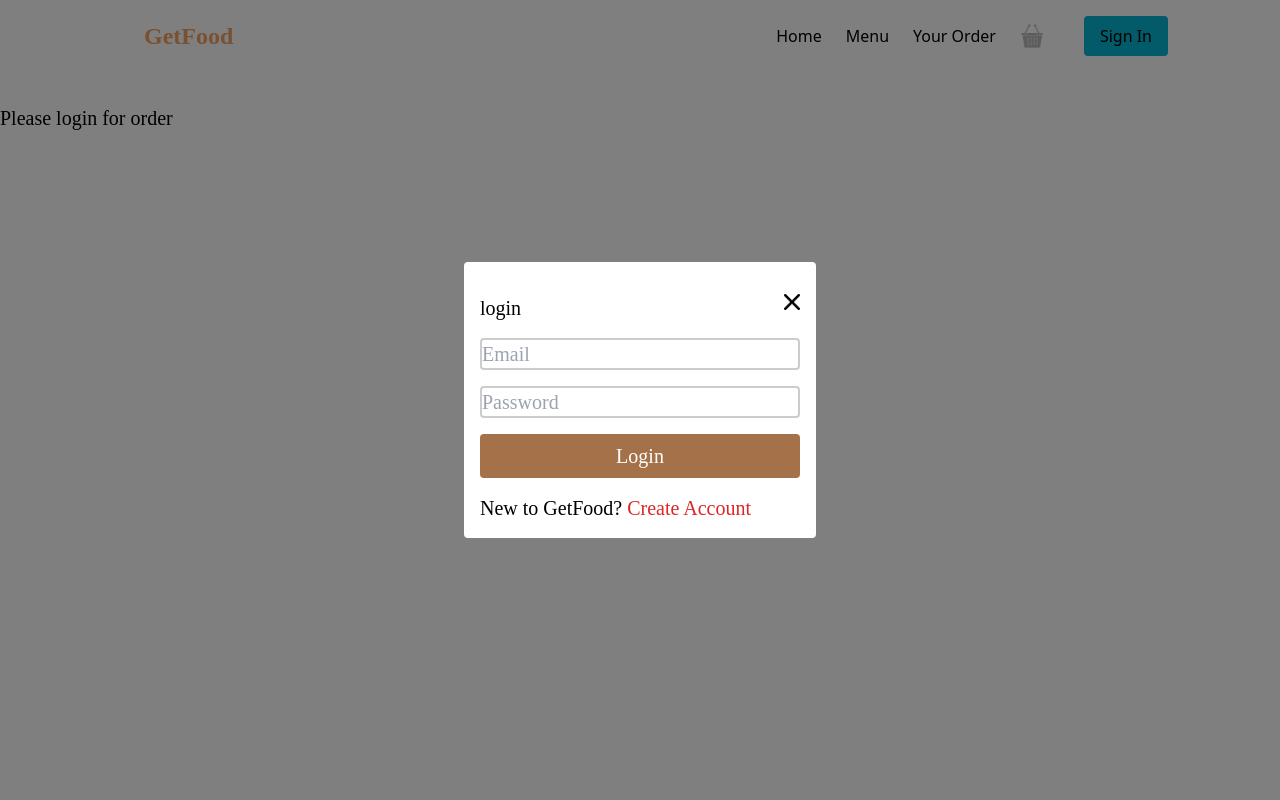
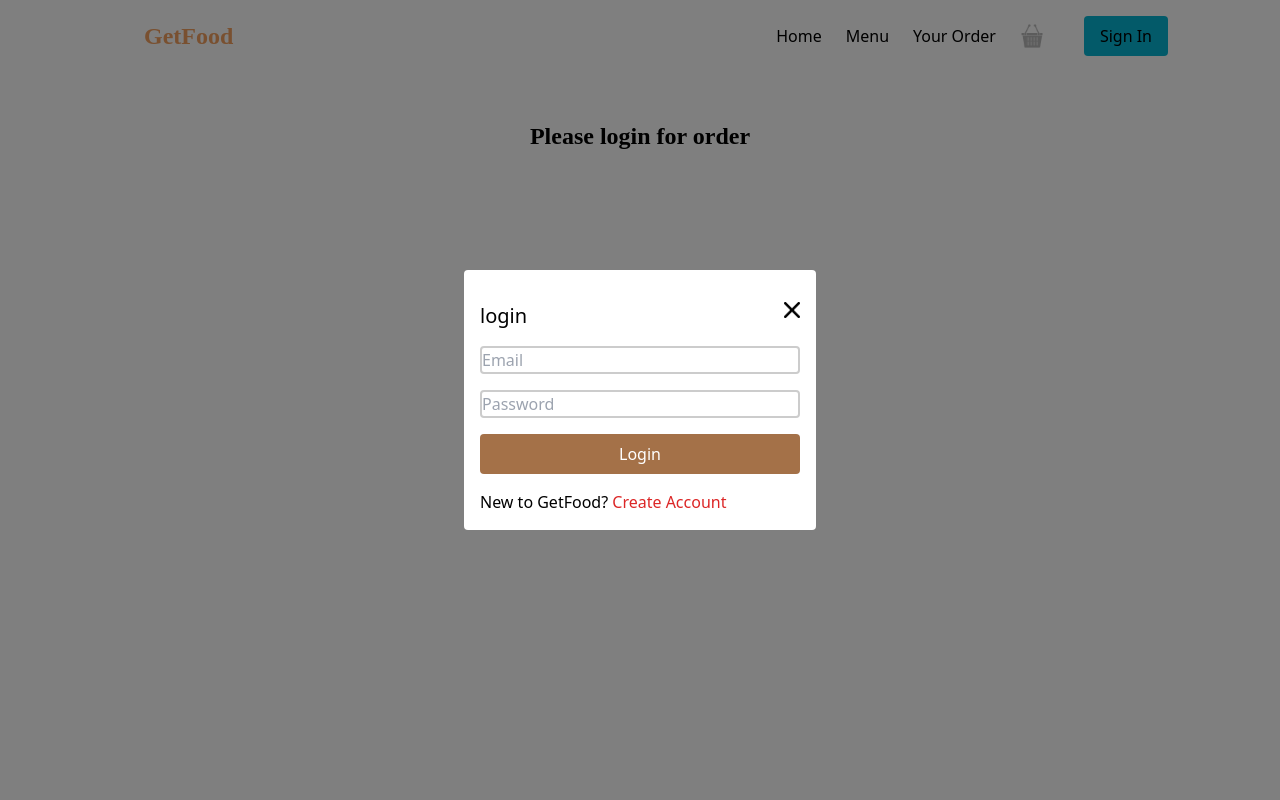
Before and after one commit to MohdMuttavaquil/GetFood, a React (Vite) app in the folder frontend/: page /Order in a window 1280 px wide. Shown: the top 800 px of the page. Built offline with nearby package versions, Linux system fonts and the light colour scheme.

Commit message:
Improvement in login form

```diff
--- a/frontend/index.html
+++ b/frontend/index.html
@@ -5,7 +5,7 @@
     <link rel="icon" type="image/svg+xml" href="/vite.svg" />
     <link href="https://fonts.googleapis.com/css2?family=Inter:wght@400;700&display=swap" rel="stylesheet">
     <meta name="viewport" content="width=device-width, initial-scale=1.0" />
-    <title>food Dilvery</title>
+    <title>GetFood</title>
   </head>
   <body>
     <div id="root"></div>
--- a/frontend/src/App.jsx
+++ b/frontend/src/App.jsx
@@ -3,27 +3,28 @@ import Navber from './components/Navber'
 import Footer from './components/Footer'
 import Home from './Home/Home'
 import { Route, Routes } from 'react-router-dom'
-import { useState } from "react"
 import Detail from './Home/Detail'
 import Login from "./login/Login"
 import Cart from "./Order/Cart"
 import Order from "./Order/Order"
 import UserOrder from "./Order/UserOrder"
-import { ToastContainer } from 'react-toastify';
-import 'react-toastify/dist/ReactToastify.css';
+import { ToastContainer } from 'react-toastify'
+import 'react-toastify/dist/ReactToastify.css'
 import ScrollToTop from "./utilis/scrolltotop"
+import { useContext } from "react"
+import { AppContext } from "./context/StoreContext"
 
 function App() {
 
-  const [login, setlogin] = useState(false)
+  const { login } = useContext(AppContext)
 
   return (
     <>
 
-   {login? <Login setlogin={setlogin} />: <></>}
+   {login? <Login />: <></>}
 
 
-    <Navber setlogin={setlogin} login={login} />
+    <Navber />
     <ScrollToTop />
     <Routes>
     <Route path="/" element={<Home />}></Route>
--- a/frontend/src/Order/Order.jsx
+++ b/frontend/src/Order/Order.jsx
@@ -1,13 +1,12 @@
-import { React, useContext, useState } from 'react'
+import { React, useContext, useState, useEffect } from 'react'
 import { AppContext } from '../context/StoreContext'
 import axios from 'axios'
 import { useNavigate } from 'react-router-dom'
 import { showSuccessToast, showErrorToast } from '../utilis/Toast'
-import Login from '../login/Login'
 
 const Order = () => {
 
-    const { url, total, token, cartItem, setTotal } = useContext(AppContext)
+    const { url, total, token, cartItem, setTotal, login, setLogin } = useContext(AppContext)
     const [data, setData] = useState({
         firstName: "",
         lastName: "",
@@ -17,6 +16,13 @@ const Order = () => {
         zipcode: "",
         phoneNo: "",
     })
+
+    // User login check
+    useEffect(() => {
+        if (token === "") {
+            setLogin(true);
+        }
+    }, [token]);
 
     const navagite = useNavigate()
 
@@ -81,8 +87,8 @@ const Order = () => {
 
     return (
         <>
-            {token === "" ? <div className='min-h-screen mx-auto my-8 font-great text-xl'>Please login for order
-                <Login />
+            {token ==="" ? <div className='min-h-screen text-center mt-12 font-great text-2xl font-semibold'>
+                Please login for order
             </div> :
                 <div className='min-h-screen w-[80%] mx-auto flex pt-10 flex-col md:flex-row'>
 
--- a/frontend/src/components/Navber.jsx
+++ b/frontend/src/components/Navber.jsx
@@ -6,9 +6,9 @@ import { AppContext } from '../context/StoreContext';
 import '../App.css'
 import { useEffect } from 'react';
 
-const Navbar = ({ setlogin, login }) => {
+const Navbar = () => {
   const [isOpen, setIsOpen] = useState(false);
-  const { token, setToken, getCartData } = useContext(AppContext)
+  const { token, setToken, getCartData, login, setLogin } = useContext(AppContext)
   const [show, setShow] = useState(false)
   const navigate = useNavigate()
 
@@ -60,7 +60,7 @@ const Navbar = ({ setlogin, login }) => {
               </Link>
             </div>
 
-            {token === "" ? <button onClick={() => setlogin(true)} className="bg-cyan-500 hover:bg-cyan-600 text-black px-4 py-2 sm:mr-24 rounded ml-10">
+            {token === "" ? <button onClick={() => setLogin(true)} className="bg-cyan-500 hover:bg-cyan-600 text-black px-4 py-2 sm:mr-24 rounded ml-10">
               Sign In
             </button> :
               <div className='flex flex-col gap-2'>
--- a/frontend/src/context/StoreContext.jsx
+++ b/frontend/src/context/StoreContext.jsx
@@ -13,8 +13,9 @@ export const AppProvider = ({ children }) => {
   const [total, setTotal] = useState(0)
   const [token, setToken] = useState("")
   const [cartData, setCartData] = useState([])
+  const [login, setLogin] = useState(false)
 
-  const url = 'https://getfood-backend-6643.onrender.com';
+  const url = 'https://getfood-backend-6643.onrender.com'
   //const url = 'http://localhost:5000';
 
   useEffect(() => {
@@ -46,7 +47,7 @@ export const AppProvider = ({ children }) => {
 
 
   return (
-    <AppContext.Provider value={{ url, cartData, setCartData, getCartData, token, setToken, id, setId, setCartItem, name, setName, price, setPrice, desc, setDesc, image, setImage, total, setTotal, cartItem }}>
+    <AppContext.Provider value={{ url, cartData, setCartData, getCartData, token, setToken, id, setId, setCartItem, name, setName, price, setPrice, desc, setDesc, image, setImage, total, setTotal, cartItem, login, setLogin }}>
       {children}
     </AppContext.Provider>
   );
--- a/frontend/src/login/Login.jsx
+++ b/frontend/src/login/Login.jsx
@@ -5,7 +5,7 @@ import { AppContext } from '../context/StoreContext'
 import { showSuccessToast } from '../utilis/Toast'
 import axios from 'axios'
 
-const Login = ({ setlogin }) => {
+const Login = () => {
 
   const [newuser, setnewuser] = useState(false)
   const [data, setData] = useState({
@@ -13,7 +13,7 @@ const Login = ({ setlogin }) => {
     email: "",
     password: ""
   })
-  const { url, setToken } = useContext(AppContext)
+  const { url, setToken, setLogin } = useContext(AppContext)
 
 
   const onChangehandler = (e) => {
@@ -36,7 +36,7 @@ const Login = ({ setlogin }) => {
       const newToken = res.data.token
       setToken(newToken)
       localStorage.setItem('token', newToken)
-      setlogin(false)
+      setLogin(false)
       showSuccessToast('Login successfully')
     }
 
@@ -54,7 +54,7 @@ const Login = ({ setlogin }) => {
 
         <div className="flex justify-between py-4">
           {newuser ? <p className='text-xl'>Singin</p> : <p className='text-xl'>login</p>}
-          <img src={photos.cross} className='w-[1rem] h-[1rem] cursor-pointer' onClick={() => setlogin(false)}></img >
+          <img src={photos.cross} className='w-[1rem] h-[1rem] cursor-pointer' onClick={() => setLogin(false)}></img >
         </div>
 
         <div className='flex flex-col gap-4 '>
```
